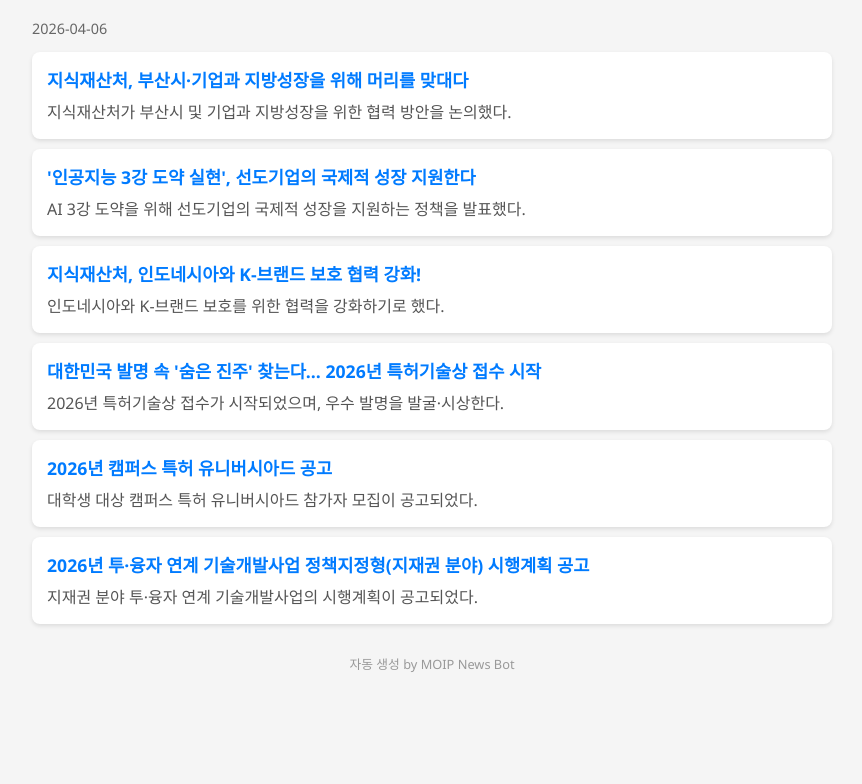
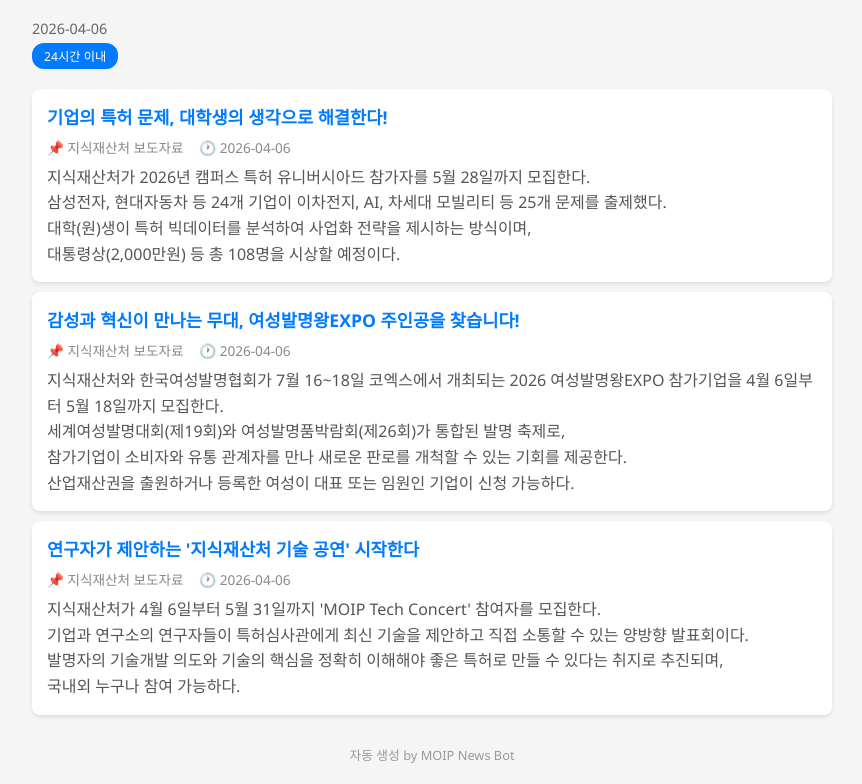
Before and after one commit to myj0702/MOIP_news_bot, a plain HTML site: page docs/index.html in a window 1280 px wide. Shown: the part 102-886 px from the top of the page, without its empty margins (208-1070 px from the left). Before the commit the page ends 800 px from the top, so only its background shows below. Drawn offline with Linux system fonts and the light colour scheme.

Commit message:
뉴스 업데이트: 2026-04-06

```diff
--- a/docs/index.html
+++ b/docs/index.html
@@ -7,47 +7,61 @@
     <style>
         body { font-family: 'Segoe UI', sans-serif; max-width: 800px; margin: 0 auto; padding: 20px; background: #f5f5f5; }
         h1 { color: #333; border-bottom: 2px solid #007bff; padding-bottom: 10px; }
-        .date { color: #666; font-size: 0.9em; }
+        .meta { color: #666; font-size: 0.9em; margin-bottom: 20px; }
+        .time-range { display: inline-block; background: #007bff; color: white; padding: 4px 12px; border-radius: 12px; font-size: 0.85em; margin-top: 5px; }
         .article { background: white; padding: 15px; margin: 10px 0; border-radius: 8px; box-shadow: 0 2px 4px rgba(0,0,0,0.1); }
         .article h2 { margin: 0 0 8px 0; font-size: 1.1em; }
         .article h2 a { color: #007bff; text-decoration: none; }
         .article h2 a:hover { text-decoration: underline; }
-        .article p { color: #555; margin: 0; line-height: 1.5; }
+        .article .article-meta { color: #888; font-size: 0.85em; margin-bottom: 8px; }
+        .article .article-meta span { margin-right: 12px; }
+        .article .summary { color: #555; margin: 0; line-height: 1.6; white-space: pre-line; }
         footer { text-align: center; color: #999; margin-top: 30px; font-size: 0.8em; }
     </style>
 </head>
 <body>
     <h1>MOIP(지식재산처) 뉴스</h1>
-    <p class="date">2026-04-06</p>
+    <div class="meta">
+        <div>2026-04-06</div>
 
-    <div class="article">
-        <h2><a href="https://www.moip.go.kr/ko/kpoBultnDetail.do?menuCd=SCD0200618&ntatcSeq=20838&aprchId=BUT0000029&sysCd=SCD02" target="_blank">지식재산처, 부산시·기업과 지방성장을 위해 머리를 맞대다</a></h2>
-        <p>지식재산처가 부산시 및 기업과 지방성장을 위한 협력 방안을 논의했다.</p>
+        <span class="time-range">24시간 이내</span>
+
     </div>
 
     <div class="article">
-        <h2><a href="https://www.moip.go.kr/ko/kpoBultnDetail.do?menuCd=SCD0200618&ntatcSeq=20837&aprchId=BUT0000029&sysCd=SCD02" target="_blank">'인공지능 3강 도약 실현', 선도기업의 국제적 성장 지원한다</a></h2>
-        <p>AI 3강 도약을 위해 선도기업의 국제적 성장을 지원하는 정책을 발표했다.</p>
+        <h2><a href="https://www.moip.go.kr/ko/kpoBultnDetail.do?menuCd=SCD0200618&ntatcSeq=20841&aprchId=BUT0000029&sysCd=SCD02" target="_blank">기업의 특허 문제, 대학생의 생각으로 해결한다!</a></h2>
+        <div class="article-meta">
+            <span>📌 지식재산처 보도자료</span>
+            <span>🕐 2026-04-06</span>
+        </div>
+        <p class="summary">지식재산처가 2026년 캠퍼스 특허 유니버시아드 참가자를 5월 28일까지 모집한다.
+삼성전자, 현대자동차 등 24개 기업이 이차전지, AI, 차세대 모빌리티 등 25개 문제를 출제했다.
+대학(원)생이 특허 빅데이터를 분석하여 사업화 전략을 제시하는 방식이며,
+대통령상(2,000만원) 등 총 108명을 시상할 예정이다.</p>
     </div>
 
     <div class="article">
-        <h2><a href="https://www.moip.go.kr/ko/kpoBultnDetail.do?menuCd=SCD0200618&ntatcSeq=20836&aprchId=BUT0000029&sysCd=SCD02" target="_blank">지식재산처, 인도네시아와 K-브랜드 보호 협력 강화!</a></h2>
-        <p>인도네시아와 K-브랜드 보호를 위한 협력을 강화하기로 했다.</p>
+        <h2><a href="https://www.moip.go.kr/ko/kpoBultnDetail.do?menuCd=SCD0200618&ntatcSeq=20840&aprchId=BUT0000029&sysCd=SCD02" target="_blank">감성과 혁신이 만나는 무대, 여성발명왕EXPO 주인공을 찾습니다!</a></h2>
+        <div class="article-meta">
+            <span>📌 지식재산처 보도자료</span>
+            <span>🕐 2026-04-06</span>
+        </div>
+        <p class="summary">지식재산처와 한국여성발명협회가 7월 16~18일 코엑스에서 개최되는 2026 여성발명왕EXPO 참가기업을 4월 6일부터 5월 18일까지 모집한다.
+세계여성발명대회(제19회)와 여성발명품박람회(제26회)가 통합된 발명 축제로,
+참가기업이 소비자와 유통 관계자를 만나 새로운 판로를 개척할 수 있는 기회를 제공한다.
+산업재산권을 출원하거나 등록한 여성이 대표 또는 임원인 기업이 신청 가능하다.</p>
     </div>
 
     <div class="article">
-        <h2><a href="https://www.moip.go.kr/ko/kpoBultnDetail.do?menuCd=SCD0200618&ntatcSeq=20835&aprchId=BUT0000029&sysCd=SCD02" target="_blank">대한민국 발명 속 '숨은 진주' 찾는다... 2026년 특허기술상 접수 시작</a></h2>
-        <p>2026년 특허기술상 접수가 시작되었으며, 우수 발명을 발굴·시상한다.</p>
-    </div>
-
-    <div class="article">
-        <h2><a href="https://www.moip.go.kr/ko/kpoBultnDetail.do?menuCd=SCD0200610&ntatcSeq=20084&aprchId=BUT0000021&sysCd=SCD02" target="_blank">2026년 캠퍼스 특허 유니버시아드 공고</a></h2>
-        <p>대학생 대상 캠퍼스 특허 유니버시아드 참가자 모집이 공고되었다.</p>
-    </div>
-
-    <div class="article">
-        <h2><a href="https://www.moip.go.kr/ko/kpoBultnDetail.do?menuCd=SCD0200610&ntatcSeq=20083&aprchId=BUT0000021&sysCd=SCD02" target="_blank">2026년 투·융자 연계 기술개발사업 정책지정형(지재권 분야) 시행계획 공고</a></h2>
-        <p>지재권 분야 투·융자 연계 기술개발사업의 시행계획이 공고되었다.</p>
+        <h2><a href="https://www.moip.go.kr/ko/kpoBultnDetail.do?menuCd=SCD0200618&ntatcSeq=20839&aprchId=BUT0000029&sysCd=SCD02" target="_blank">연구자가 제안하는 '지식재산처 기술 공연' 시작한다</a></h2>
+        <div class="article-meta">
+            <span>📌 지식재산처 보도자료</span>
+            <span>🕐 2026-04-06</span>
+        </div>
+        <p class="summary">지식재산처가 4월 6일부터 5월 31일까지 'MOIP Tech Concert' 참여자를 모집한다.
+기업과 연구소의 연구자들이 특허심사관에게 최신 기술을 제안하고 직접 소통할 수 있는 양방향 발표회이다.
+발명자의 기술개발 의도와 기술의 핵심을 정확히 이해해야 좋은 특허로 만들 수 있다는 취지로 추진되며,
+국내외 누구나 참여 가능하다.</p>
     </div>
 
     <footer>자동 생성 by MOIP News Bot</footer>
```
